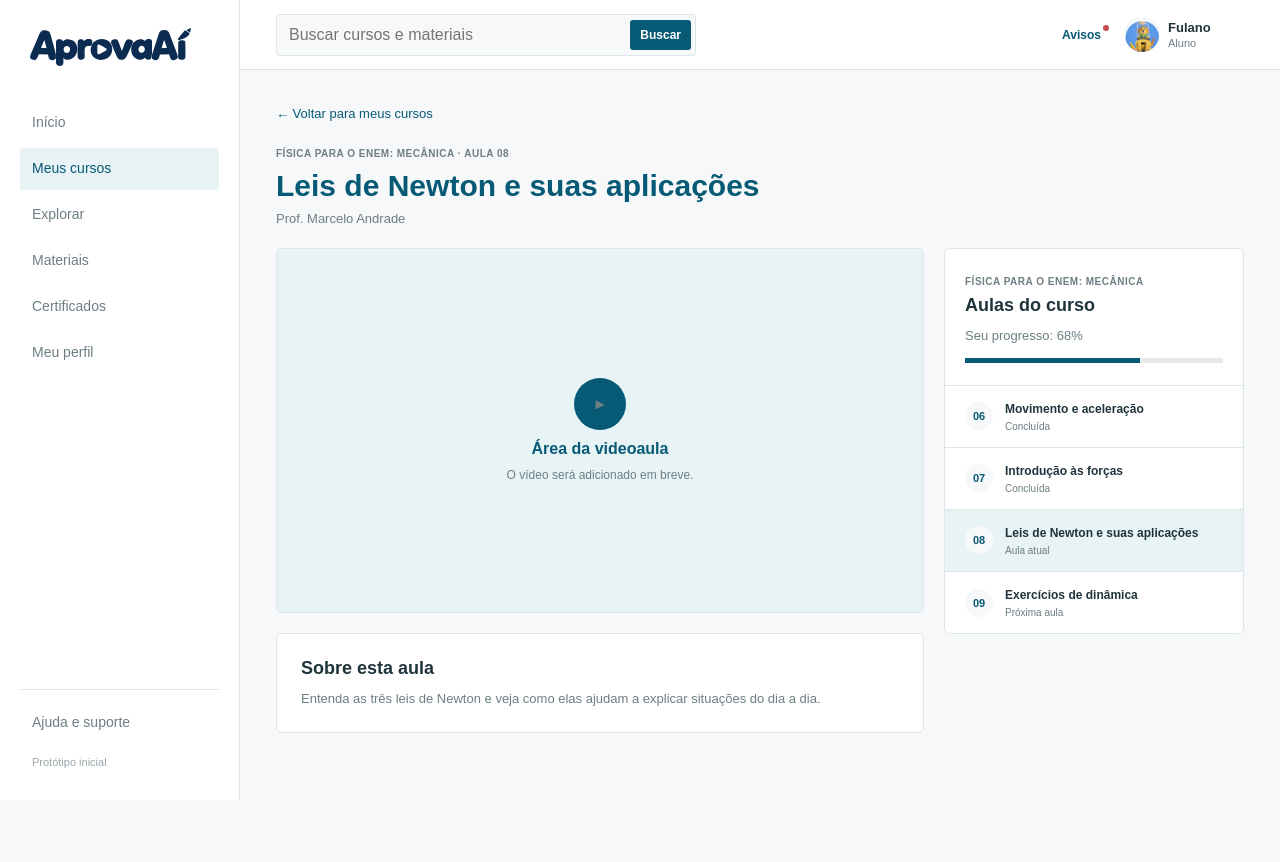
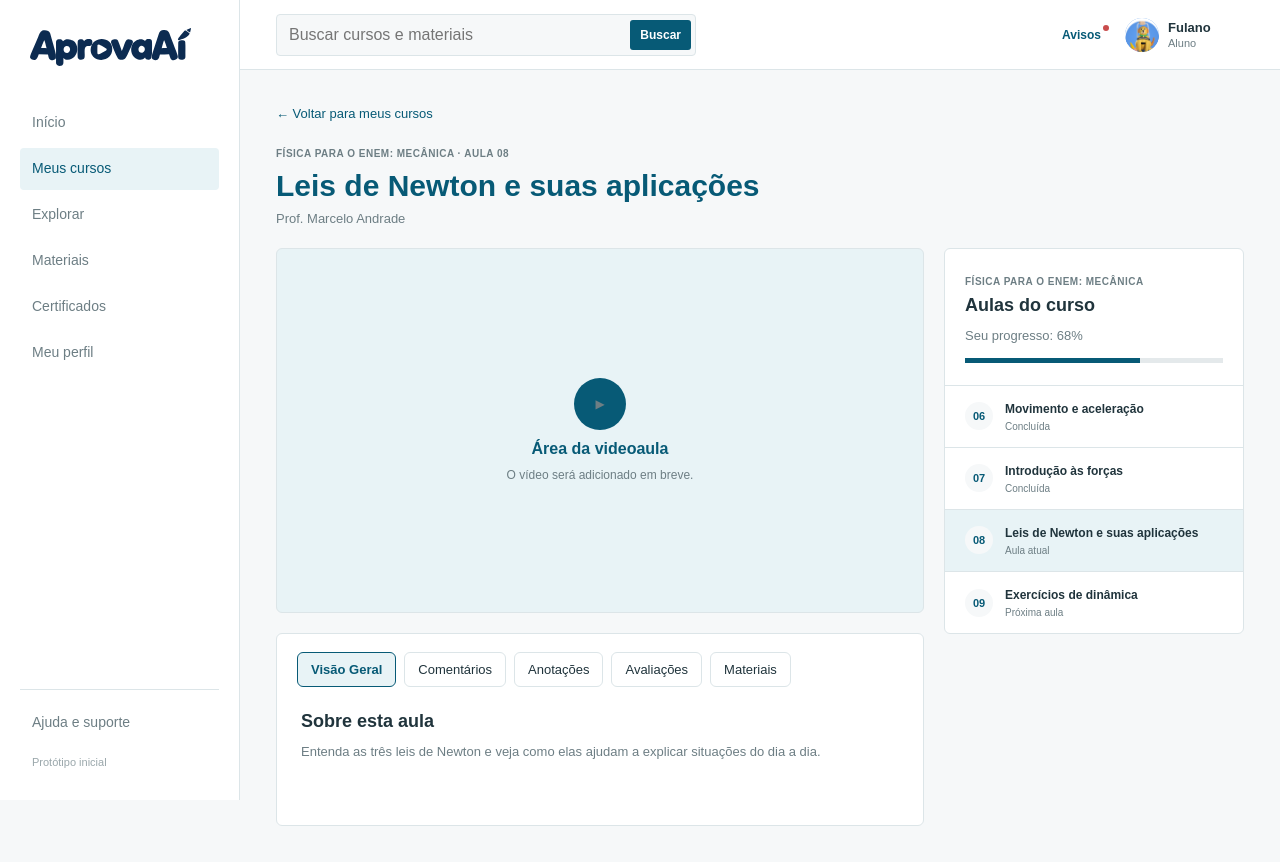
Before and after one commit to gustavoaureliano/labsoft, a Next.js app: page /videoaula in a window 1280 px wide. Before the commit the page ends 800 px from the top, so only its background shows below. Built offline with nearby package versions, Linux system fonts and the light colour scheme.

Commit message:
add mock tabs videoaulas

```diff
--- /dev/null
+++ b/src/app/videoaula/LessonTabs.tsx
@@ -0,0 +1,101 @@
+"use client";
+
+import { useState, type FormEvent } from "react";
+import Link from "next/link";
+import styles from "./page.module.css";
+
+const tabs = ["Visão Geral", "Comentários", "Anotações", "Avaliações", "Materiais"] as const;
+type Tab = (typeof tabs)[number];
+
+export function LessonTabs({ description }: { description: string }) {
+  const [activeTab, setActiveTab] = useState<Tab>("Visão Geral");
+  const [comment, setComment] = useState("");
+  const [comments, setComments] = useState<string[]>([]);
+  const [note, setNote] = useState("");
+  const [savedNote, setSavedNote] = useState("");
+  const [rating, setRating] = useState(0);
+
+  function addComment(event: FormEvent<HTMLFormElement>) {
+    event.preventDefault();
+    const text = comment.trim();
+    if (!text) return;
+    setComments((previous) => [...previous, text]);
+    setComment("");
+  }
+
+  return (
+    <section className={styles.lessonDetails} aria-label="Detalhes da aula">
+      <div className={styles.tabs} role="tablist" aria-label="Conteúdo da aula">
+        {tabs.map((tab) => (
+          <button
+            key={tab}
+            id={`tab-${tabs.indexOf(tab)}`}
+            type="button"
+            role="tab"
+            aria-controls="lesson-tab-panel"
+            aria-selected={activeTab === tab}
+            className={activeTab === tab ? styles.activeTab : ""}
+            onClick={() => setActiveTab(tab)}
+          >
+            {tab}
+          </button>
+        ))}
+      </div>
+
+      <div className={styles.tabPanel} id="lesson-tab-panel" role="tabpanel" aria-labelledby={`tab-${tabs.indexOf(activeTab)}`}>
+        {activeTab === "Visão Geral" && (
+          <div>
+            <h2>Sobre esta aula</h2>
+            <p>{description}</p>
+          </div>
+        )}
+        {activeTab === "Comentários" && (
+          <div>
+            <h2>Comentários</h2>
+            {comments.length ? (
+              <ul className={styles.comments}>
+                {comments.map((text, index) => <li key={`${index}-${text}`}><strong>Você</strong><p>{text}</p></li>)}
+              </ul>
+            ) : <p>Seja o primeiro a comentar esta aula.</p>}
+            <form className={styles.tabForm} onSubmit={addComment}>
+              <label htmlFor="lesson-comment">Seu comentário</label>
+              <textarea id="lesson-comment" value={comment} onChange={(event) => setComment(event.target.value)} rows={3} placeholder="Escreva uma dúvida ou observação" />
+              <button type="submit" disabled={!comment.trim()}>Publicar comentário</button>
+            </form>
+          </div>
+        )}
+        {activeTab === "Anotações" && (
+          <div>
+            <h2>Minhas anotações</h2>
+            <p>Registre os pontos importantes desta aula.</p>
+            <div className={styles.tabForm}>
+              <label htmlFor="lesson-note">Anotação</label>
+              <textarea id="lesson-note" value={note} onChange={(event) => setNote(event.target.value)} rows={5} placeholder="Escreva suas anotações" />
+              <button type="button" disabled={!note.trim()} onClick={() => setSavedNote(note.trim())}>Salvar anotação</button>
+              {savedNote && <p role="status">Anotação salva nesta sessão.</p>}
+            </div>
+          </div>
+        )}
+        {activeTab === "Avaliações" && (
+          <div>
+            <h2>Avalie esta aula</h2>
+            <p>Como foi sua experiência com esta aula?</p>
+            <div className={styles.rating} role="group" aria-label="Sua avaliação">
+              {[1, 2, 3, 4, 5].map((value) => (
+                <button key={value} type="button" aria-label={`Avaliar com ${value} ${value === 1 ? "estrela" : "estrelas"}`} aria-pressed={rating === value} onClick={() => setRating(value)}>{value <= rating ? "★" : "☆"}</button>
+              ))}
+            </div>
+            {rating > 0 && <p role="status">Sua avaliação: {rating} {rating === 1 ? "estrela" : "estrelas"} nesta sessão.</p>}
+          </div>
+        )}
+        {activeTab === "Materiais" && (
+          <div>
+            <h2>Materiais complementares</h2>
+            <p>Encontre resumos e exercícios para continuar estudando.</p>
+            <Link className={styles.materialLink} href="/materiais-complementares">Explorar materiais →</Link>
+          </div>
+        )}
+      </div>
+    </section>
+  );
+}
--- a/src/app/videoaula/page.module.css
+++ b/src/app/videoaula/page.module.css
@@ -10,10 +10,27 @@
 .player span:last-child { color: var(--muted); font-size: 12px; }
 .playIcon { align-items: center; background: var(--primary); border: 0; border-radius: 50%; color: #fff; cursor: pointer; display: flex; font-size: 19px; height: 52px; justify-content: center; width: 52px; }
 .playIcon:focus-visible { outline: 3px solid var(--primary); outline-offset: 3px; }
-.description, .lessonPanel { background: var(--surface); border: 1px solid var(--border); border-radius: 6px; }
-.description { padding: 24px; }
-.description h2, .panelHeading h2 { font-size: 18px; margin: 0 0 10px; }
-.description p, .panelHeading p { color: var(--muted); font-size: 13px; line-height: 1.5; margin: 0; }
+.lessonDetails, .lessonPanel { background: var(--surface); border: 1px solid var(--border); border-radius: 6px; }
+.lessonDetails { min-width: 0; }
+.tabs { display: flex; flex-wrap: wrap; gap: 8px; padding: 18px 20px 0; }
+.tabs button { background: #fff; border: 1px solid var(--border); border-radius: 6px; color: var(--text); cursor: pointer; font: inherit; font-size: 13px; padding: 9px 13px; }
+.tabs button.activeTab { background: var(--primary-light); border-color: var(--primary); color: var(--primary); font-weight: 700; }
+.tabs button:focus-visible, .tabForm button:focus-visible, .rating button:focus-visible { outline: 2px solid var(--primary); outline-offset: 2px; }
+.tabPanel { min-height: 138px; padding: 24px; }
+.tabPanel h2, .panelHeading h2 { font-size: 18px; margin: 0 0 10px; }
+.tabPanel p, .panelHeading p { color: var(--muted); font-size: 13px; line-height: 1.5; margin: 0; }
+.tabForm { display: grid; gap: 8px; margin-top: 18px; }
+.tabForm label { font-size: 13px; font-weight: 700; }
+.tabForm textarea { border: 1px solid var(--border); border-radius: 6px; color: var(--text); font: inherit; font-size: 13px; padding: 10px; resize: vertical; width: 100%; }
+.tabForm button { background: var(--primary); border: 0; border-radius: 6px; color: #fff; cursor: pointer; font: inherit; font-size: 13px; justify-self: start; padding: 10px 15px; }
+.tabForm button:disabled { cursor: not-allowed; opacity: .5; }
+.comments { list-style: none; margin: 15px 0 0; padding: 0; }
+.comments li { border-top: 1px solid var(--border); padding: 12px 0; }
+.comments strong { font-size: 13px; }
+.comments p { margin-top: 4px; }
+.rating { display: flex; gap: 5px; margin: 12px 0; }
+.rating button { background: none; border: 0; color: var(--primary); cursor: pointer; font-size: 30px; line-height: 1; padding: 2px; }
+.materialLink { color: var(--primary); display: inline-block; font-size: 13px; font-weight: 700; margin-top: 18px; }
 .panelHeading { padding: 22px 20px; }
 .panelHeading h2 { margin-top: 6px; }
 .progressBar { margin-top: 12px; }
@@ -25,4 +42,4 @@
 .lessonList strong { font-size: 12px; line-height: 1.35; }
 .lessonList small { color: var(--muted); font-size: 10px; margin-top: 4px; }
 @media (max-width: 1050px) { .layout { grid-template-columns: 1fr; } }
-@media (max-width: 600px) { .heading h1 { font-size: 25px; } .description { padding: 20px; } }
+@media (max-width: 600px) { .heading h1 { font-size: 25px; } .tabPanel { padding: 20px; } }
--- a/src/app/videoaula/page.tsx
+++ b/src/app/videoaula/page.tsx
@@ -3,6 +3,7 @@ import { AppShell } from "@/components/layout/AppShell";
 import { ProgressBar } from "@/components/ui/ProgressBar";
 import { currentLesson, enrolledCourse } from "@/data/courses";
 import { DemoPlayer } from "./DemoPlayer";
+import { LessonTabs } from "./LessonTabs";
 import styles from "./page.module.css";
 
 export default function VideoAula() {
@@ -19,10 +20,7 @@ export default function VideoAula() {
         <div className={styles.layout}>
           <section aria-label="Videoaula" className={styles.mainColumn}>
             <DemoPlayer />
-            <div className={styles.description}>
-              <h2>Sobre esta aula</h2>
-              <p>{currentLesson.description}</p>
-            </div>
+            <LessonTabs description={currentLesson.description} />
           </section>
 
           <aside className={styles.lessonPanel} aria-labelledby="lessons-title">
```
Also changed, not shown: 1 other file (tests, documents, lock files or other folders).
